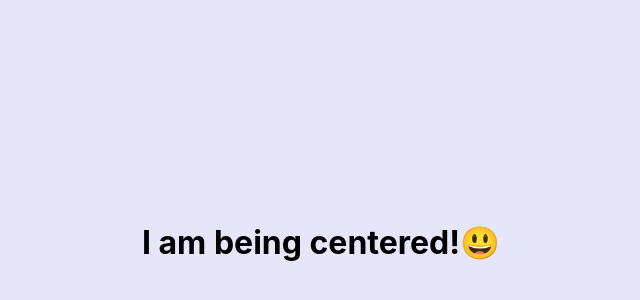
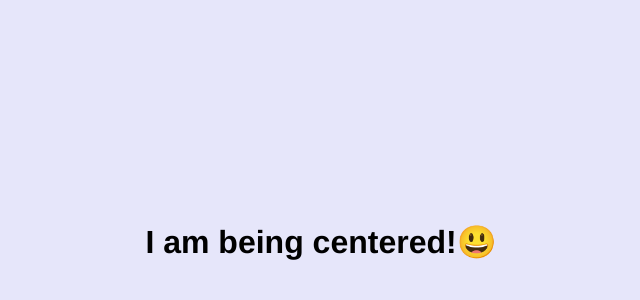
Before and after one commit to bbriano/css-flex-center, a plain HTML site: page index.html in a window 1280 px wide. Shown: the part 166-466 px from the top of the page, without its empty margins (319-959 px from the left). Drawn offline with Linux system fonts and the light colour scheme.

Commit message:
Change font

```diff
--- a/styles.css
+++ b/styles.css
@@ -1,7 +1,7 @@
 body {
     height: 100vh;
     background: lavender;
-    font-family: BlinkMacSystemFont;
+    font-family: Helvetica;
 }
 
 .center {
```
